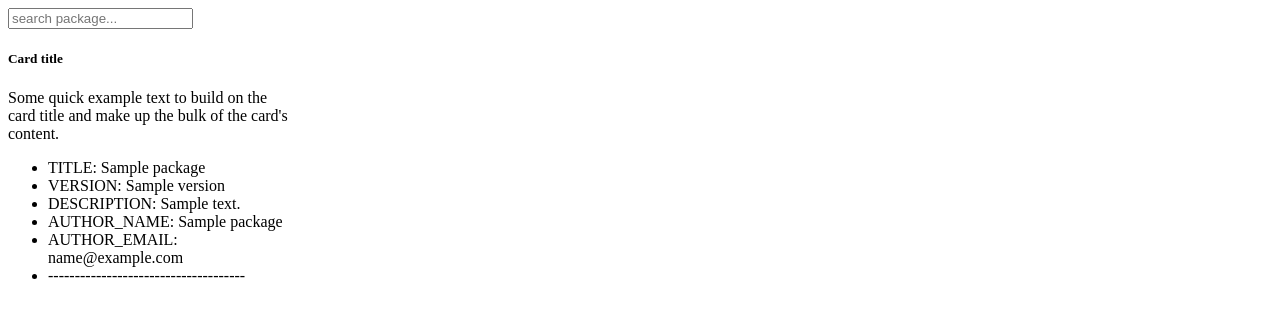
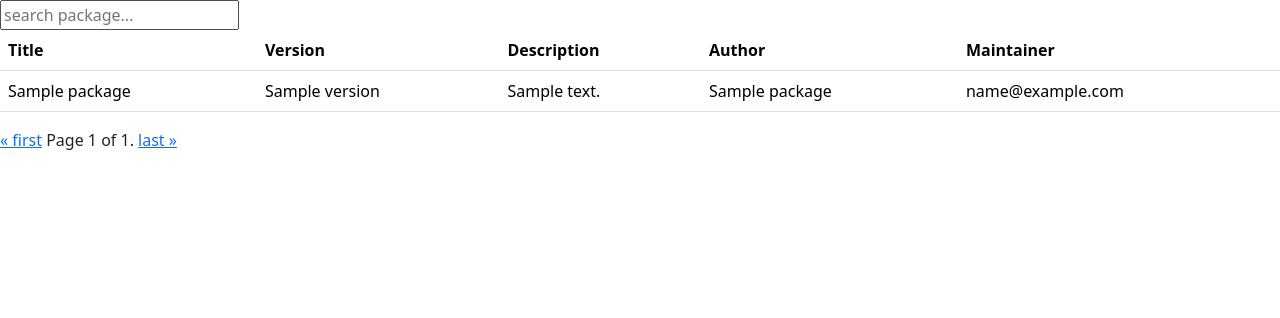
Before and after one commit to arturgorski14/PackageFinder, a Django app: template main/templates/main/index.html in a window 1280 px wide. Shown: the top 318 px of the page. Run offline with Django 4.2, Linux system fonts and the light colour scheme; the template is opened without the code that fills it: most values are stand-ins (such as "Sample title", 1, 10 or a date in 2020); some libraries are stand-ins or nearby versions.

Commit message:
fix: index looks better

```diff
--- a/PackageFinder/settings.py
+++ b/PackageFinder/settings.py
@@ -10,7 +10,6 @@ For the full list of settings and their values, see
 https://docs.djangoproject.com/en/4.1/ref/settings/
 """
 
-import os
 from pathlib import Path
 
 # Build paths inside the project like this: BASE_DIR / 'subdir'.
--- a/main/templates/main/index.html
+++ b/main/templates/main/index.html
@@ -1,28 +1,61 @@
+<!DOCTYPE html>
+<html>
+<head>
+  <title>{% block title %}{% endblock %}</title>
+  {% load django_bootstrap5 %}
+  {% bootstrap_css %}
+  {% bootstrap_javascript %}
+</head>
+<body>
+
 <form method="get">
-
     <input id="q" name="q" type="text" placeholder="search package...">
-
 </form>
 
-<div class="card" style="width: 18rem;">
-  <div class="card-body">
-    <h5 class="card-title">Card title</h5>
-    <p class="card-text">Some quick example text to build on the card title and make up the bulk of the card's content.</p>
-  </div>
+{% if packages %}
+<table class="table table-hover">
+  <thead>
+    <tr>
+      <th scope="col">Title</th>
+      <th scope="col">Version</th>
+      <th scope="col">Description</th>
+      <th scope="col">Author</th>
+      <th scope="col">Maintainer</th>
+    </tr>
+  </thead>
+  <tbody>
+   {% for package in packages %}
+    <tr>
+      <td>{{ package.title }}</td>
+      <td>{{ package.version }}</td>
+      <td>{{ package.description }}</td>
+      <td>{{ package.author_name }}</td>
+      <td>{{ package.author_email }}</td>
+    </tr>
+    {% endfor %}
+  </tbody>
+</table>
+{% else %}
+    <p>No packages found.</p>
+{% endif %}
 
-    {% if packages %}
-    <ul class="list-group list-group-flush">
-    {% for package in packages %}
-        <li class="list-group-item">TITLE: {{ package.title }}</li>
-        <li class="list-group-item">VERSION: {{ package.version }}</li>
-        <li class="list-group-item">DESCRIPTION: {{ package.description }}</li>
-        <li class="list-group-item">AUTHOR_NAME: {{ package.author_name }}</li>
-        <li class="list-group-item">AUTHOR_EMAIL: {{ package.author_email }}</li>
-        <li class="list-group-item">-------------------------------------</li>
-    {% endfor %}
-    </ul>
-    {% else %}
-        <p>No packages found.</p>
-    {% endif %}
+<div class="pagination">
+    <span>
+        <a href="?page=1">&laquo; first</a>
+        {% if page_num > 1 %}
+            <a href="?page={{ previous_page }}">previous</a>
+        {% endif %}
+
+        <span>
+            Page {{ page_num }} of {{ total_pages_num }}.
+        </span>
+
+        {% if page_num < total_pages_num %}
+            <a href="?page={{ next_page }}">next</a>
+        {% endif %}
+        <a href="?page={{ total_pages_num }}">last &raquo;</a>
+    </span>
 </div>
-<!-- https://getbootstrap.com/docs/5.3/components/card/#kitchen-sink -->
+
+</body>
+</html>
```
Also changed, not shown: main/utils.py (+22 -1 lines), main/views.py (+25 -5 lines).
